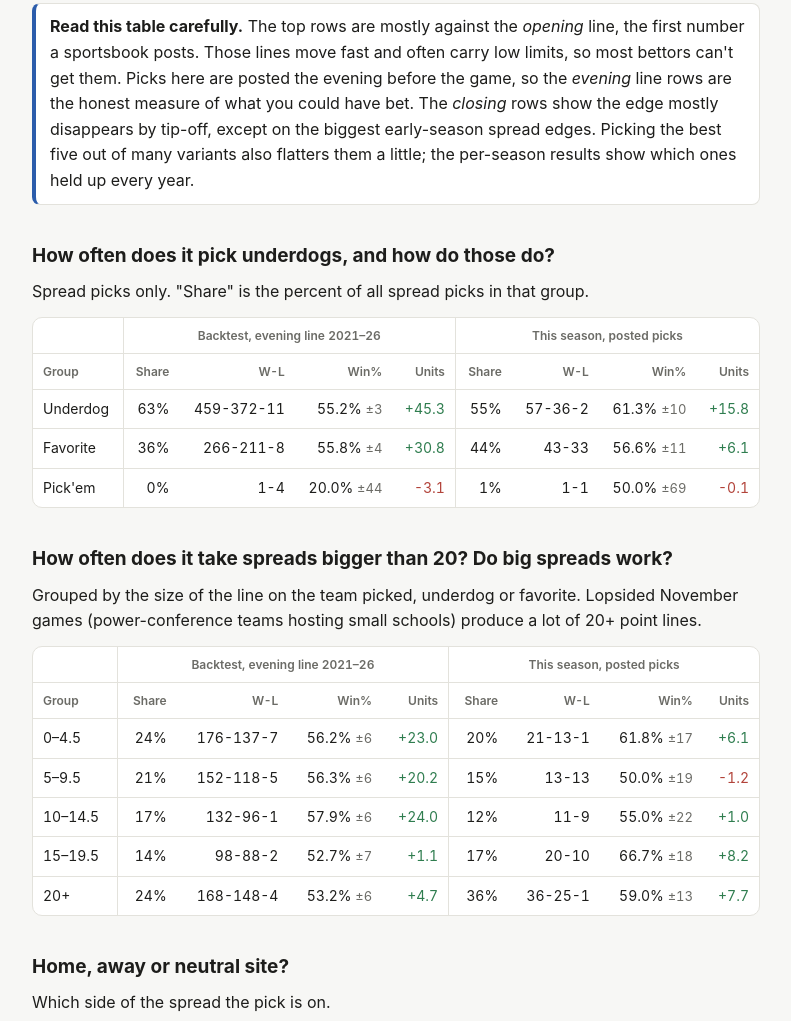
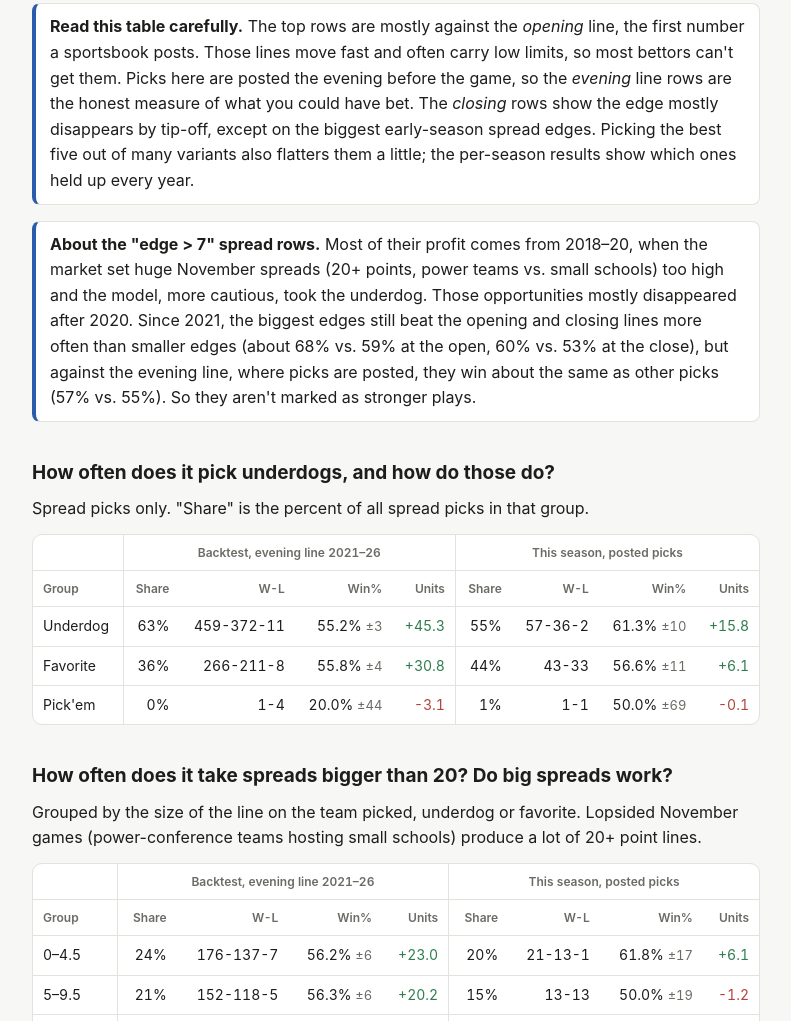
Before and after one commit to assistjmd/cbb-picks, a plain HTML site: page faq.html in a window 1280 px wide. Shown: the part 1248-2269 px from the top of the page, without its empty margins (244-1035 px from the left). Drawn offline with Linux system fonts and the light colour scheme.

Commit message:
Picks 2026-11-23 12:04 ET

```diff
--- a/faq.html
+++ b/faq.html
@@ -72,6 +72,9 @@
   <div class="note">
     <b>Read this table carefully.</b> The top rows are mostly against the <i>opening</i> line, the first number a sportsbook posts. Those lines move fast and often carry low limits, so most bettors can't get them. Picks here are posted the evening before the game, so the <i>evening</i> line rows are the honest measure of what you could have bet. The <i>closing</i> rows show the edge mostly disappears by tip-off, except on the biggest early-season spread edges.
     Picking the best five out of many variants also flatters them a little; the per-season results show which ones held up every year.
+  </div>
+  <div class="note">
+    <b>About the "edge &gt; 7" spread rows.</b> Most of their profit comes from 2018–20, when the market set huge November spreads (20+ points, power teams vs. small schools) too high and the model, more cautious, took the underdog. Those opportunities mostly disappeared after 2020. Since 2021, the biggest edges still beat the opening and closing lines more often than smaller edges (about 68% vs. 59% at the open, 60% vs. 53% at the close), but against the evening line, where picks are posted, they win about the same as other picks (57% vs. 55%). So they aren't marked as stronger plays.
   </div>
 
   <h2>How often does it pick underdogs, and how do those do?</h2>
```
